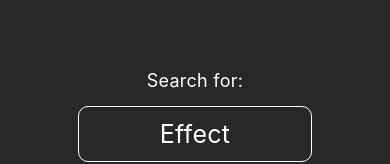
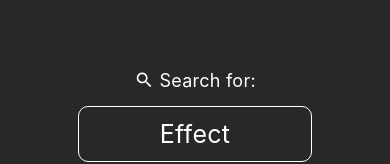
Before and after one commit to Patypus/TES-Alchemy-App-React, a React Native app: screen /Home in a window 390 px wide. Shown: the part 303-467 px from the top of the page. Built offline with nearby package versions, Linux system fonts and the light colour scheme; what react-native-sqlite-storage would draw is missing.

Commit message:
Included a search icon on the main menu and removed an unused import from the HomeButton component

```diff
--- a/branding/styles.js
+++ b/branding/styles.js
@@ -57,5 +57,9 @@ export const general = StyleSheet.create({
     header: {
         backgroundColor: '#282828',
         alignItems: 'center'
+    },
+    inline: {
+        flexDirection: 'row',
+        flexWrap: 'wrap'
     }
 });
--- a/components/HomeButton.js
+++ b/components/HomeButton.js
@@ -1,6 +1,5 @@
 import React from "react";
 import { Pressable, Text } from 'react-native';
-import { general } from '../branding/styles';
 import Icon from 'react-native-vector-icons/MaterialIcons';
 
 export const HomeButton = ({navigation}) => {
--- a/features/MainMenu.js
+++ b/features/MainMenu.js
@@ -1,5 +1,6 @@
 import React from "react";
-import { Text, Button, Pressable } from 'react-native';
+import { Text, Pressable, View } from 'react-native';
+import Icon from 'react-native-vector-icons/MaterialIcons';
 import { general } from '../branding/styles';
 import { AppView } from '../components';
 import PropTypes from 'prop-types';
@@ -15,7 +16,10 @@ export const MainMenu = ({ navigation }) => {
 
     return (
         <AppView>
-            <Text style={general.text}>Search for:</Text>
+            <View style={general.inline}>
+                <Icon name="search" size={20} color="#FFF" />
+                <Text style={general.text}> Search for:</Text>
+            </View>
             <Pressable
                 onPress={searchByEffect}
                 style={general.button}
```
